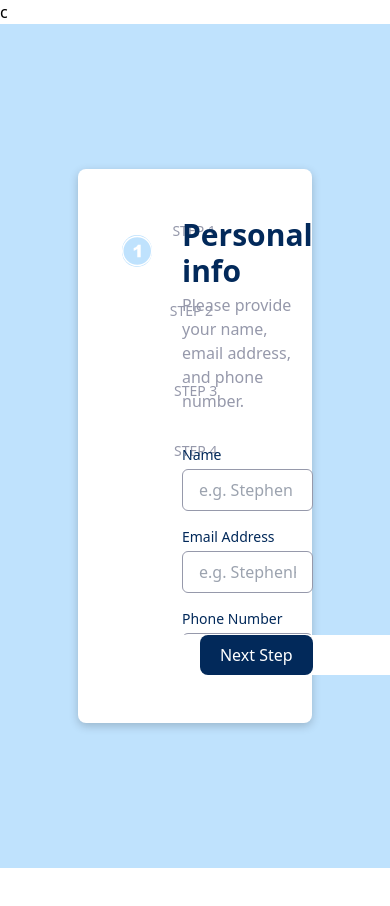
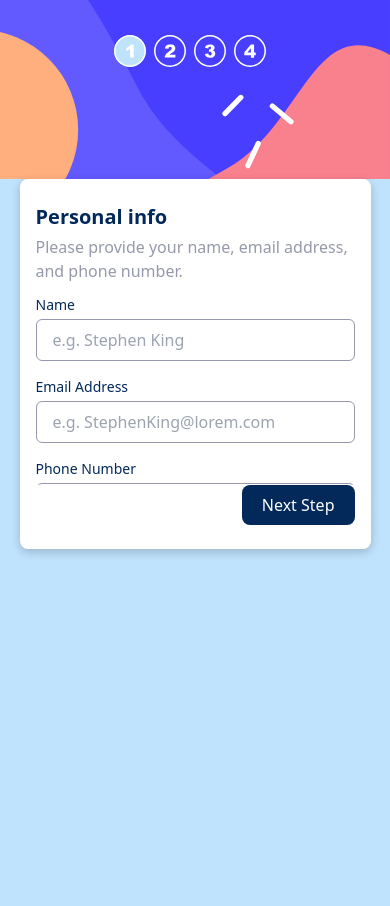
Before and after one commit to YanisCHELHAB/Bytecraft-front, a React (Vite) app: page / in a window 390 px wide. Shown: the top 906 px of the page. Before the commit the page ends 868 px from the top, so only its background shows below. Built offline with nearby package versions, Linux system fonts and the light colour scheme.

Commit message:
sh*t resp

```diff
--- a/index.html
+++ b/index.html
@@ -5,7 +5,7 @@
     <link rel="icon" type="image/svg+xml" href="/vite.svg" />
     <meta name="viewport" content="width=device-width, initial-scale=1.0" />
     <link rel="stylesheet" href="/src/index.css">
-    <title>Vite + React + TS</title>c
+    <title>Vite + React + TS</title>
   </head>
   <body>
     <div id="root"></div>
--- a/src/App.tsx
+++ b/src/App.tsx
@@ -12,7 +12,6 @@ import CheckboxCard from "./Checkbox";
 const Settings = () => {
   const schema = z.object({
     name: z.string().min(3),
-
     email: z.string().email(),
     num: z
       .string()
@@ -21,6 +20,7 @@ const Settings = () => {
         message: "Invalid phone number format",
       }),
   });
+
   type FormFields = z.infer<typeof schema>;
 
   const [step, setStep] = useState("1");
@@ -29,15 +29,15 @@ const Settings = () => {
     register,
     handleSubmit,
     trigger,
-    reset,
-
     formState: { errors },
   } = useForm<FormFields>({
     resolver: zodResolver(schema),
   });
+
   const onSubmit: SubmitHandler<FormFields> = (data) => {
     console.log(data);
   };
+
   const next = async () => {
     const isPage1Valid = await trigger(["name", "email", "num"]);
     switch (step) {
@@ -57,6 +57,7 @@ const Settings = () => {
         break;
     }
   };
+
   const {
     offer,
     SetChosenOffer,
@@ -71,26 +72,25 @@ const Settings = () => {
   ) => {
     SetChosenOffer(selectedOffer);
   };
+
   const pricing = () => {
     if (billing === "Monthly") {
       return `$${MofferPrices[offer]}/mo`;
     }
     return `$${MofferPrices[offer] * 10}/yr`;
   };
+
   const Total = () => {
     let count = 0;
     selectedAddOns.forEach((add) => {
       count += Mbilling[add as keyof typeof Mbilling];
     });
+    {
       if (billing === "Monthly") {
         return `$${MofferPrices[offer] + count}/mo`;
       }
       return `$${(MofferPrices[offer] + count) * 10}/yr`;
-  };
-  const onSubmitWrapper = () => {
-    const onSubmit: SubmitHandler<FormFields> = async () => {
-      console.log("jioahoa");
-    };
+    }
   };
 
   function back() {
@@ -108,11 +108,14 @@ const Settings = () => {
   }
 
   return (
-    <div className="flex justify-center items-center min-h-screen bg-blueLi">
-      <section className=" w-[60vw] rounded-lg shadow-[0_3px_10px_rgb(0,0,0,0.2)] bg-white flex   ">
-        <div className=" m-3  relative  ">
-          <img src="public/assets/images/bg-sidebar-desktop.svg" />
-          <div className="flex flex-col my-10 pl-8 text-white absolute top-0 ">
+    <div className=" max-sm:flex max-sm:flex-col max-sm:relative">
+     <img src="public/assets/images/bg-sidebar-mobile.svg" className="sm:hidden " />
+     <div className="flex justify-center max-sm:items-start items-center min-h-screen bg-blueLi relative">
+        <section className=" w-[60vw] max-sm:w-[90vw] rounded-lg shadow-[0_3px_10px_rgb(0,0,0,0.2)] bg-white sm:flex  ">
+          <div className=" m-3 sm:relative">
+            <img src="public/assets/images/bg-sidebar-desktop.svg" className="max-sm:hidden" />
+
+            <div className="flex sm:flex-col sm:my-10 pl-8 text-white absolute top-0 max-sm:-top-36 max-sm:left-[21vw]">
               <div className="flex items-center mb-5">
                 <svg
                   version="1.1"
@@ -129,12 +132,8 @@ const Settings = () => {
                     <path d="M61.44,0c16.97,0,32.33,6.88,43.44,18c11.12,11.12,18,26.48,18,43.44c0,16.97-6.88,32.33-18,43.44 c-11.12,11.12-26.48,18-43.44,18c-16.97,0-32.33-6.88-43.44-18C6.88,93.77,0,78.41,0,61.44C0,44.47,6.88,29.11,18,18 C29.11,6.88,44.47,0,61.44,0L61.44,0z M75.59,36.31v50.27H61.72V53.68c-2.24,1.7-4.42,3.07-6.53,4.12 c-2.11,1.05-4.74,2.06-7.91,3.02V49.63c4.67-1.52,8.31-3.34,10.89-5.45c2.59-2.13,4.61-4.75,6.08-7.87H75.59L75.59,36.31z M100.75,22.13C90.69,12.07,76.79,5.85,61.44,5.85c-15.35,0-29.25,6.22-39.31,16.28C12.07,32.19,5.85,46.09,5.85,61.44 c0,15.35,6.22,29.25,16.28,39.31c10.06,10.06,23.96,16.28,39.31,16.28c15.35,0,29.25-6.22,39.31-16.28 c10.06-10.06,16.28-23.96,16.28-39.31C117.03,46.09,110.81,32.19,100.75,22.13L100.75,22.13z" />
                   </g>
                 </svg>
-              <div className="flex flex-col  ">
-                <p
-                  className={`  max-md:pl-3 text-sm text-grayCo`}
-                >
-                  STEP 1
-                </p>
+                <div className="flex flex-col max-sm:hidden ">
+                  <p className={`  max-md:pl-3 text-sm text-grayCo`}>STEP 1</p>
                   <p className={`max-md:pl-3  text-sm  `}>YOUR INFO</p>
                 </div>
               </div>
@@ -154,12 +153,8 @@ const Settings = () => {
                     <path d="M61.44,0c16.97,0,32.33,6.88,43.44,18c11.12,11.12,18,26.48,18,43.44c0,16.97-6.88,32.33-18,43.44 c-11.12,11.12-26.48,18-43.44,18c-16.97,0-32.33-6.88-43.44-18C6.88,93.77,0,78.41,0,61.44C0,44.47,6.88,29.11,18,18 C29.11,6.88,44.47,0,61.44,0L61.44,0z M82.15,86.69H40.73c0.47-4.08,1.92-7.93,4.32-11.53c2.41-3.61,6.91-7.86,13.53-12.77 c4.05-3.01,6.64-5.28,7.78-6.85c1.13-1.56,1.7-3.04,1.7-4.44c0-1.51-0.56-2.81-1.68-3.89c-1.12-1.08-2.53-1.61-4.23-1.61 c-1.76,0-3.2,0.56-4.32,1.67c-1.12,1.12-1.87,3.08-2.25,5.9l-13.81-1.12c0.54-3.9,1.54-6.93,2.98-9.11 c1.45-2.19,3.48-3.85,6.1-5.02c2.64-1.17,6.28-1.75,10.93-1.75c4.86,0,8.63,0.55,11.33,1.67c2.69,1.1,4.82,2.8,6.36,5.09 c1.55,2.3,2.32,4.87,2.32,7.71c0,3.02-0.89,5.91-2.66,8.67c-1.77,2.75-5,5.78-9.68,9.08c-2.78,1.92-4.64,3.27-5.57,4.04 c-0.94,0.77-2.04,1.77-3.31,3.02h21.56V86.69L82.15,86.69z M100.75,22.13C90.69,12.07,76.79,5.85,61.44,5.85 c-15.35,0-29.25,6.22-39.31,16.28C12.07,32.19,5.85,46.09,5.85,61.44c0,15.35,6.22,29.25,16.28,39.31 c10.06,10.06,23.96,16.28,39.31,16.28c15.35,0,29.25-6.22,39.31-16.28c10.06-10.06,16.28-23.96,16.28-39.31 C117.03,46.09,110.81,32.19,100.75,22.13L100.75,22.13z" />
                   </g>
                 </svg>
-              <div className="flex flex-col  ">
-                <p
-                  className={`  max-md:pl-3 text-sm text-grayCo `}
-                >
-                  STEP 2
-                </p>
+                <div className="flex flex-col max-sm:hidden  ">
+                  <p className={`  max-md:pl-3 text-sm text-grayCo `}>STEP 2</p>
                   <p className={`  max-md:pl-3  text-sm  `}>SELECT PLAN</p>
                 </div>
               </div>
@@ -179,23 +174,18 @@ const Settings = () => {
                     <path d="M61.44,0c16.97,0,32.33,6.88,43.44,18c11.12,11.12,18,26.48,18,43.44c0,16.97-6.88,32.33-18,43.44 c-11.12,11.12-26.48,18-43.44,18c-16.97,0-32.33-6.88-43.44-18C6.88,93.77,0,78.41,0,61.44C0,44.47,6.88,29.11,18,18 C29.11,6.88,44.47,0,61.44,0L61.44,0z M54.83,51.45l-12.88-2.29c1.07-4.1,3.12-7.24,6.16-9.43c3.04-2.18,7.34-3.28,12.9-3.28 c6.39,0,11,1.19,13.86,3.57c2.84,2.39,4.27,5.39,4.27,9c0,2.11-0.58,4.03-1.74,5.74c-1.15,1.71-2.89,3.22-5.22,4.51 c1.89,0.47,3.34,1.02,4.34,1.64c1.63,1,2.89,2.33,3.79,3.96c0.9,1.64,1.36,3.6,1.36,5.87c0,2.85-0.74,5.59-2.24,8.22 c-1.5,2.61-3.64,4.63-6.45,6.05c-2.81,1.42-6.5,2.12-11.07,2.12c-4.45,0-7.97-0.53-10.54-1.58c-2.58-1.05-4.69-2.58-6.36-4.6 c-1.66-2.02-2.93-4.57-3.82-7.63l13.63-1.82c0.54,2.75,1.36,4.67,2.49,5.73c1.12,1.06,2.55,1.6,4.29,1.6 c1.82,0,3.33-0.67,4.55-2.01c1.21-1.34,1.82-3.12,1.82-5.35c0-2.27-0.58-4.03-1.75-5.29c-1.16-1.24-2.75-1.87-4.75-1.87 c-1.06,0-2.53,0.26-4.4,0.8l0.71-9.74c0.74,0.11,1.32,0.17,1.75,0.17c1.76,0,3.23-0.57,4.41-1.7s1.77-2.47,1.77-4.02 c0-1.5-0.45-2.68-1.32-3.56c-0.89-0.89-2.11-1.34-3.65-1.34c-1.6,0-2.89,0.48-3.89,1.45C55.86,47.35,55.18,49.04,54.83,51.45 L54.83,51.45z M100.75,22.13C90.69,12.07,76.79,5.85,61.44,5.85c-15.35,0-29.25,6.22-39.31,16.28 C12.07,32.19,5.85,46.09,5.85,61.44c0,15.35,6.22,29.25,16.28,39.31c10.06,10.06,23.96,16.28,39.31,16.28 c15.35,0,29.25-6.22,39.31-16.28c10.06-10.06,16.28-23.96,16.28-39.31C117.03,46.09,110.81,32.19,100.75,22.13L100.75,22.13z" />
                   </g>
                 </svg>
-              <div className="flex flex-col  ">
-                <p
-                  className={`  max-md:pl-3 text-sm text-grayCo  `}
-                >
-                  STEP 3
-                </p>
+                <div className="flex flex-col max-sm:hidden  ">
+                  <p className={`  max-md:pl-3 text-sm text-grayCo  `}>STEP 3</p>
                   <p className={`  max-md:pl-3  text-sm `}>ADD-ONS</p>
                 </div>
               </div>
-            <div
-              className="flex items-center mb-5 "
-
-            >
+              <div className="flex items-center mb-5 ">
                 <svg
                   version="1.1"
                   className={` h-8 mr-2 text-white fill-current  ${
-                  step === "4" || step === "5" ? " bg-blueLi rounded-full text-blue-900 " : ""
+                    step === "4" || step === "5"
+                      ? " bg-blueLi rounded-full text-blue-900 "
+                      : ""
                   } `}
                   id="Layer_1"
                   xmlns="http://www.w3.org/2000/svg"
@@ -207,33 +197,29 @@ const Settings = () => {
                     <path d="M61.44,0c16.97,0,32.33,6.88,43.44,18c11.12,11.12,18,26.48,18,43.44c0,16.97-6.88,32.33-18,43.44 c-11.12,11.12-26.48,18-43.44,18c-16.97,0-32.33-6.88-43.44-18C6.88,93.77,0,78.41,0,61.44C0,44.47,6.88,29.11,18,18 C29.11,6.88,44.47,0,61.44,0L61.44,0z M64.9,77.74H39.58V66.3L64.9,36.19H77v30.78h6.3v10.77H77v9.37H64.9V77.74L64.9,77.74z M64.9,66.96V51.16L51.53,66.96H64.9L64.9,66.96z M100.75,22.13C90.69,12.07,76.79,5.85,61.44,5.85 c-15.35,0-29.25,6.22-39.31,16.28C12.07,32.19,5.85,46.09,5.85,61.44c0,15.35,6.22,29.25,16.28,39.31 c10.06,10.06,23.96,16.28,39.31,16.28c15.35,0,29.25-6.22,39.31-16.28c10.06-10.06,16.28-23.96,16.28-39.31 C117.03,46.09,110.81,32.19,100.75,22.13L100.75,22.13z" />
                   </g>
                 </svg>
-              <div className="flex flex-col  ">
-                <p
-                  className={` max-md:pl-3 text-sm text-grayCo`}
-                >
-                  STEP 4
-                </p>
+                <div className="flex flex-col max-sm:hidden  ">
+                  <p className={` max-md:pl-3 text-sm text-grayCo`}>STEP 4</p>
                   <p className={` max-md:pl-3  text-sm  `}>SUMMARY</p>
                 </div>
               </div>
             </div>
           </div>
-        <div className=" my-12 flex-[3] px-20 relative ">
+          <div className=" my-12 sm:flex-[3] px-20 relative max-sm:px-4 max-sm:my-6  ">
             <form
-            className="flex flex-col text-blueMa font-normal"
+              className="flex flex-col text-blueMa font-normal  "
               onSubmit={handleSubmit(onSubmit)}
             >
               {step === "1" && (
                 <div className=" ">
                   <div>
-                  <p className="mb-1  block text-3xl font-bold text-blueMa">
+                    <p className="mb-1  block text-3xl max-sm:text-xl font-bold text-blueMa">
                       Personal info
                     </p>
                     <p className="text-grayCo">
                       Please provide your name, email address, and phone number.
                     </p>
                   </div>
-                <div className="space-y-4 flex flex-col mt-8">
+                  <div className="space-y-4 flex flex-col mt-8 max-sm:mt-3">
                     <div className="">
                       <div className="flex justify-between">
                         <label className=" text-sm text-greytext font-body">
@@ -291,16 +277,16 @@ const Settings = () => {
                 </div>
               )}
               {step === "2" && (
-              <div className="flex flex-col">
+                <div className="flex flex-col ">
                   <div>
-                  <p className="mb-1  block text-3xl font-bold text-blueMa">
+                    <p className="mb-1  block text-3xl max-sm:text-xl font-bold text-blueMa">
                       Select your plan
                     </p>
                     <p className="text-grayCo">
                       You have the option of Monthly or Yearly billing.
                     </p>
                   </div>
-                <div className="flex space-x-5 mt-8 mb-12 w-full">
+                  <div className="flex max-sm:flex-col space-x-5 mt-8 mb-12 w-full">
                     <Cards
                       icon="../public/assets/images/icon-arcade.svg"
                       title="Arcade"
@@ -442,13 +428,15 @@ const Settings = () => {
 
               <div
                 id="BUTTONS"
-              className={`absolute bottom-0 left-0 w-full bg-white px-20  flex  ${step==="1" ? "justify-end" : "justify-between"}`}
+                className={`absolute bottom-0 left-0 w-full bg-white px-20 max-sm:px-4 flex  ${
+                  step === "1" ? "justify-end" : "justify-between"
+                }`}
               >
                 {" "}
                 {step !== "1" && step !== "5" && (
                   <button
                     className=" w-fit  active:bg-blueActive text-grayCo"
-                  type="submit"
+
                     onClick={(e) => {
                       back();
                     }}
@@ -461,7 +449,7 @@ const Settings = () => {
                 )}
                 {step !== "5" && (
                   <button
-                  className={` bg-blueMa  text-white w-fit py-2 px-5 rounded-lg cursor-pointer self-end ${
+                    className={` bg-blueMa  text-white w-fit py-2 px-5  rounded-lg cursor-pointer self-end ${
                       step === "4" ? "bg-bluePur" : ""
                     } ${
                       step === "2" && offer == null
@@ -470,7 +458,7 @@ const Settings = () => {
                     }
                     `}
                     disabled={offer == null && step === "2"}
-                  type="submit"
+                    type="reset"
                     onClick={(e) => {
                       next();
                     }}
@@ -500,6 +488,7 @@ const Settings = () => {
           </div>
         </section>
       </div>
+    </div>
   );
 };
 export default Settings;
--- a/src/Cards.tsx
+++ b/src/Cards.tsx
@@ -14,16 +14,18 @@ const Cards = ({ icon, title, price, onClick, selected }: Cards) => {
   return (
     <div
       onClick={onClick}
-      className={`flex flex-1 flex-col  border w-32  border-grayLi py-3 rounded-md items-start pl-4  cursor-pointer hover:bg-Alabaster
+      className={`flex flex-1 sm:flex-col max-sm:space-x-4 max-sm:h-5 border w-32 max-sm:w-full border-grayLi py-3 rounded-md max-sm:items-centeritems-start pl-4  cursor-pointer hover:bg-Alabaster
         ${selected ? "bg-Alabaster border-x-bluePur border-y-bluePur " : ""}
       `}
     >
-      <img src={icon} className="h-9 mb-9"></img>
-      <p className="font-semibold text-blueMa">{title}</p>
-      <p className="text-grayCo text-sm">${price}{billing == 'Monthly' ? "/mo" : "/yr"}</p>
-      {billing === "Yearly" && (
-        <p className="text-blueMa text-xs">2 months free</p>
-      )}
+      <img src={icon} className="h-9 max-sm:h-6 mb-9"></img>
+      <div className="sm:hidden">
+        <p className="font-semibold text-blueMa">{title}</p>
+        <p className="text-grayCo text-sm">${price}{billing == 'Monthly' ? "/mo" : "/yr"}</p>
+        {billing === "Yearly" && (
+          <p className="text-blueMa text-xs">2 months free</p>
+        )}
+      </div>
     </div>
   );
 };
--- a/src/Checkbox.tsx
+++ b/src/Checkbox.tsx
@@ -35,7 +35,7 @@ const CheckboxCard = ({
       <div className="flex items-center space-x-4 ">
         <div
           className={`h-5 w-5 bg-white border-grayLi border rounded-md flex items-center justify-center ${
-            isChecked ? "bg-purple-600 border-none" : ""
+            isChecked ? "bg-purple-500 border-none" : ""
           }`}
         >
           {isChecked && <img src="../public/assets/images/icon-checkmark.svg" alt="" />}
```
Lines whose indentation alone changed are shown as unchanged.
